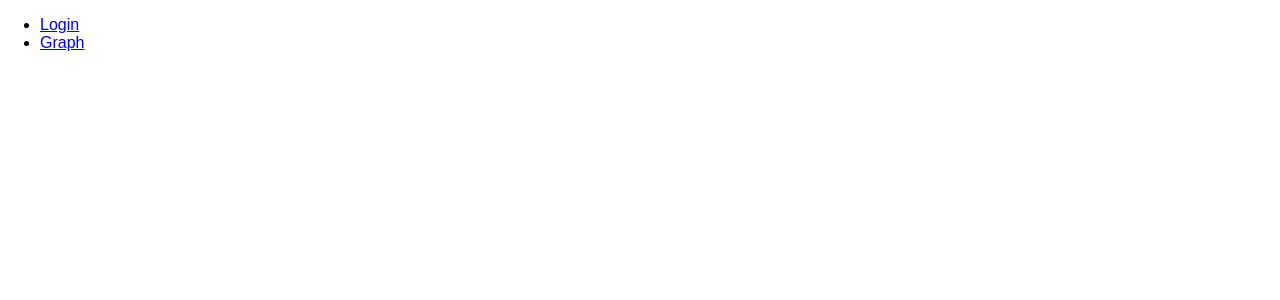
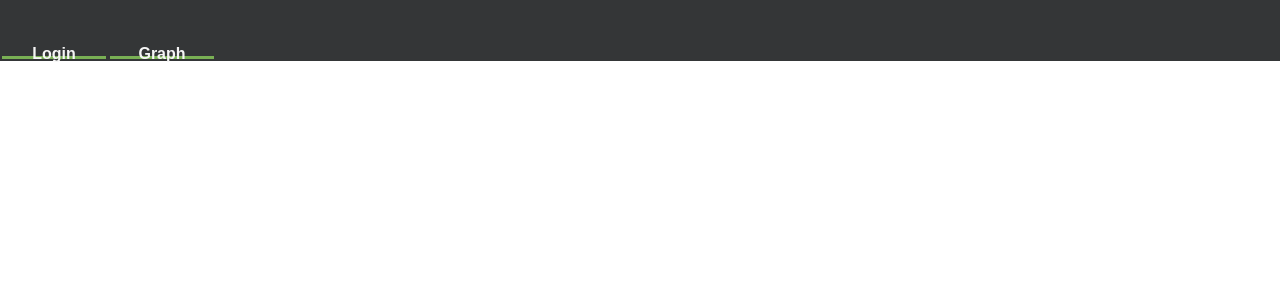
Before and after one commit to AesaKamar/TreeApp, a React (Create React App) app in the folder ginko/: page / in a window 1280 px wide. Shown: the top 300 px of the page. Built offline with nearby package versions, Linux system fonts and the light colour scheme.

Commit message:
began navbar css and added matt's colors.css file to project

```diff
--- a/ginko/package.json
+++ b/ginko/package.json
@@ -5,7 +5,8 @@
   "dependencies": {
     "enzyme-adapter-react-16": "^1.0.1",
     "react": "^16.0.0",
-    "react-dom": "^16.0.0"
+    "react-dom": "^16.0.0",
+    "react-router-dom": "^4.2.2"
   },
   "devDependencies": {
     "cross-env": "^5.1.0",
@@ -23,7 +24,8 @@
     "react-router": "^4.2.0",
     "react-router-dom": "^4.2.2",
     "react-scripts": "1.0.14",
-    "react-test-renderer": "^16.0.0"
+    "react-test-renderer": "^16.0.0",
+    "style-loader": "^0.19.0"
   },
   "scripts": {
     "start": "npm run lint && react-scripts start",
--- a/ginko/src/components/Header.js
+++ b/ginko/src/components/Header.js
@@ -1,14 +1,18 @@
 import React, { Component } from 'react'
 import { Link } from 'react-router-dom'
+
+import '../styles/header-style.css'
 
 class Header extends Component {
   render() {
     return (
       <nav>
-        <ul>
-          <li><Link to="/login">{'Login'}</Link></li>
-          <li><Link to="/graph">{'Graph'}</Link></li>
-        </ul>
+        <div id="navbar">
+          <ul className="flex-container">
+            <li className="flex-item"><Link to="/login">{'Login'}</Link></li>
+            <li className="flex-item"><Link to="/graph">{'Graph'}</Link></li>
+          </ul>
+        </div>
       </nav>
     )
   }
--- /dev/null
+++ b/ginko/src/styles/header-style.css
@@ -0,0 +1,43 @@
+@import url("colors.css");
+
+.flex-container {
+  padding: 0;
+  margin: 0;
+  list-style: none;
+  background-color: var(--primary-color);
+  text-align: center;
+
+  -ms-box-orient: horizontal;
+  display: -webkit-box;
+  display: -moz-box;
+  display: -ms-flexbox;
+  display: -moz-flex;
+  display: -webkit-flex;
+  display: flex;
+}
+
+li {
+    text-align: center;
+}
+
+a {
+    color: var(--accent-color);
+    text-align: center;
+    text-decoration: none;
+    height: 100%;
+    width: 100%;
+}
+
+.flex-item {
+  padding: 2px;
+  width: 100px;
+  height: 50px;
+  margin: 2px;
+  line-height: 100px;
+  font-weight: bold;
+  font-size: 1em;
+  text-align: center;
+  background: #343637;
+  border-bottom: solid var(--secondary-color) 3px;
+
+}
```
Also changed, not shown: ginko/src/styles/colors.css (renamed from ginko/src/styles/index.css).
